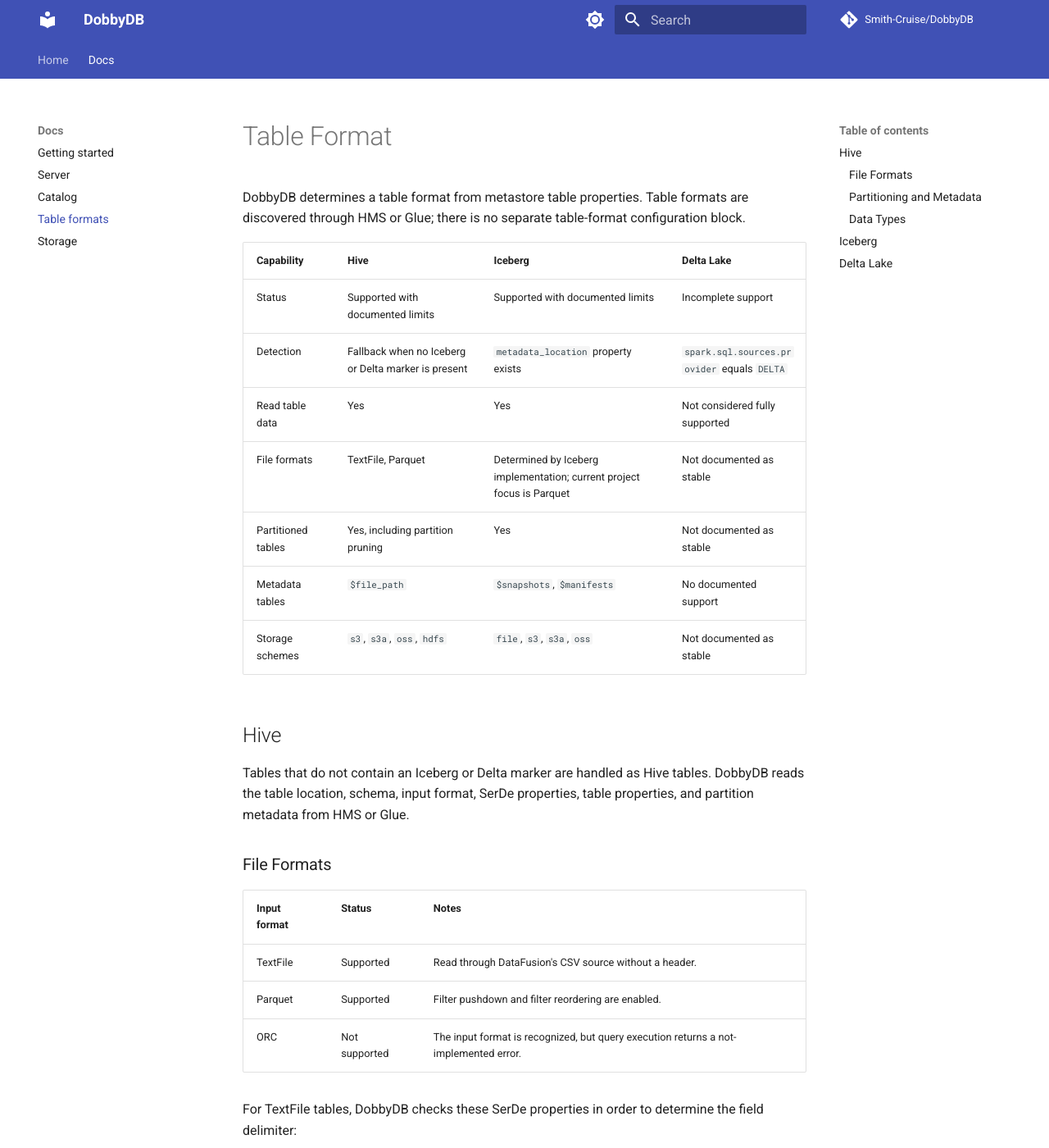
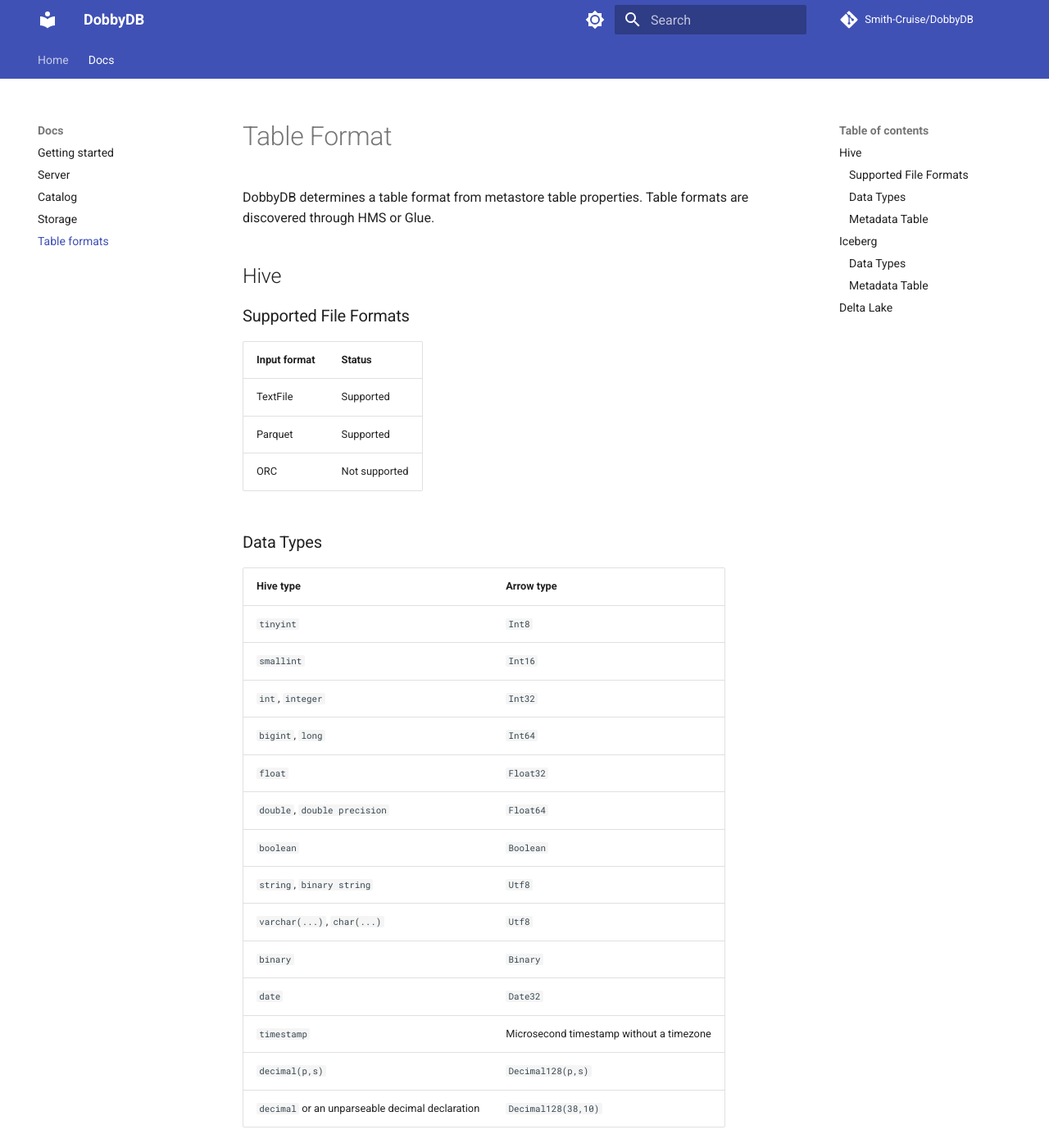
Before and after one commit to Smith-Cruise/DobbyDB, an MkDocs documentation site: the page built from docs/table-format.md, in a window 1280 px wide and 1400 px high. Shown: the whole window at 82% size. Built offline with MkDocs 1.6.1 and Material for MkDocs 9.7.7, drawn with Linux system fonts in a browser that asks for light colours; comment, search, counter and statistics services are not loaded; some of the changed text lies outside the part shown.

Commit message:
finish docs
Signed-off-by: Smith Cruise <chendingchao1@126.com>

````diff
--- a/docs/table-format.md
+++ b/docs/table-format.md
@@ -1,76 +1,21 @@
 # Table Format
 
 DobbyDB determines a table format from metastore table properties. Table
-formats are discovered through HMS or Glue; there is no separate table-format
-configuration block.
-
-| Capability | Hive | Iceberg | Delta Lake |
-| --- | --- | --- | --- |
-| Status | Supported with documented limits | Supported with documented limits | Incomplete support |
-| Detection | Fallback when no Iceberg or Delta marker is present | `metadata_location` property exists | `spark.sql.sources.provider` equals `DELTA` |
-| Read table data | Yes | Yes | Not considered fully supported |
-| File formats | TextFile, Parquet | Determined by Iceberg implementation; current project focus is Parquet | Not documented as stable |
-| Partitioned tables | Yes, including partition pruning | Yes | Not documented as stable |
-| Metadata tables | `$file_path` | `$snapshots`, `$manifests` | No documented support |
-| Storage schemes | `s3`, `s3a`, `oss`, `hdfs` | `file`, `s3`, `s3a`, `oss` | Not documented as stable |
+formats are discovered through HMS or Glue.
 
 ## Hive
 
-Tables that do not contain an Iceberg or Delta marker are handled as Hive
-tables. DobbyDB reads the table location, schema, input format, SerDe
-properties, table properties, and partition metadata from HMS or Glue.
+### Supported File Formats
 
-### File Formats
-
-| Input format | Status | Notes |
-| --- | --- | --- |
-| TextFile | Supported | Read through DataFusion's CSV source without a header. |
-| Parquet | Supported | Filter pushdown and filter reordering are enabled. |
-| ORC | Not supported | The input format is recognized, but query execution returns a not-implemented error. |
-
-For TextFile tables, DobbyDB checks these SerDe properties in order to determine
-the field delimiter:
-
-1. `field.delim`
-2. `serialization.format`
-3. `separatorChar`
-4. `serdeConstants.FIELD_DELIM`
-5. `columns.delimited.by`
-
-The default delimiter is Hive's control-A byte (`0x01`). A delimiter may be a
-single character, an octal escape, `\t`, `\n`, `\r`, a hexadecimal value, a
-Unicode-style byte escape, or a decimal byte value.
-
-TextFile compression is detected from file extensions:
-
-| Extensions | Compression |
+| Input format | Status
 | --- | --- |
-| `.gz`, `.gzip` | Gzip |
-| `.bz2` | Bzip2 |
-| `.xz` | XZ |
-| `.zst`, `.zstd` | Zstandard |
-| Other | Uncompressed |
-
-A single scan cannot mix different compression types.
-
-### Partitioning and Metadata
-
-Partitioned tables are supported. DobbyDB loads partition locations and values
-from the metastore and applies partition pruning for supported filter
-expressions.
-
-The `file_path` metadata table lists visible, non-empty data files:
-
-```sql
-SELECT * FROM "table_name$file_path";
-```
-
-It returns `file_path` and `file_size`. Files whose names start with `_` or `.`
-and zero-byte files are excluded.
+| TextFile | Supported
+| Parquet | Supported
+| ORC | Not supported
 
 ### Data Types
 
-| Hive type | DobbyDB / Arrow type |
+| Hive type | Arrow type |
 | --- | --- |
 | `tinyint` | `Int8` |
 | `smallint` | `Int16` |
@@ -90,38 +35,46 @@
 Types not listed above, including Hive complex types, are not currently
 supported.
 
+### Metadata Table
+
+**file_path**
+
+The `file_path` metadata table lists visible, non-empty data files:
+
+```sql
+SELECT * FROM "table_name$file_path";
+```
+
+It returns `file_path` and `file_size`. Files whose names start with `_` or `.`
+and zero-byte files are excluded.
+
 ## Iceberg
 
 An HMS or Glue table is treated as Iceberg when its properties contain
 `metadata_location`. DobbyDB loads the table directly from that metadata file.
 
-| Capability | Status |
-| --- | --- |
-| Table reads | Supported |
-| Filter pushdown | Delegated to the Iceberg DataFusion provider |
-| Partition schema | Supported; non-void partition source columns are exposed by `SHOW CREATE TABLE` |
-| Snapshot metadata | Supported through `$snapshots` |
-| Manifest metadata | Supported through `$manifests` |
-| File-path metadata | Not supported |
-| Metadata storage | `file://`, `s3://`, `s3a://`, and `oss://` |
+Data file format only support *Parquet* now.
 
-Metadata tables use a `$` suffix. Quote the table name so the SQL parser treats
-it as one identifier:
+### Data Types
+
+The same as `iceberg-rust`.
+
+### Metadata Table
+
+**snapshots**
 
 ```sql
 SELECT * FROM "table_name$snapshots";
+```
+
+**manifests**
+
+```sql
 SELECT * FROM "table_name$manifests";
 ```
-
-Iceberg schemas are converted through the Iceberg Arrow schema converter.
-DobbyDB therefore follows the type support of the pinned Iceberg and Arrow
-implementations rather than maintaining a separate Hive-style type mapping.
 
 ## Delta Lake
 
 Delta Lake integration exists in the source tree, and tables are detected when
 `spark.sql.sources.provider` is exactly `DELTA`. However, Delta Lake is not yet
 perfectly supported and should be treated as incomplete.
-
-The current documentation does not make compatibility guarantees for Delta
-Lake reads, writes, storage backends, table features, or data types.
--- a/mkdocs.yml
+++ b/mkdocs.yml
@@ -34,8 +34,8 @@
       - Getting started: getting-started.md
       - Server: server.md
       - Catalog: catalog.md
+      - Storage: storage.md
       - Table formats: table-format.md
-      - Storage: storage.md
 
 markdown_extensions:
   - attr_list
````
Also changed, not shown: docs/catalog.md (+4 -10 lines), docs/server.md (+14 -21 lines), docs/storage.md (+11 -21 lines).
